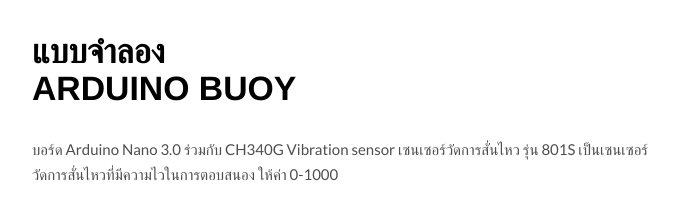
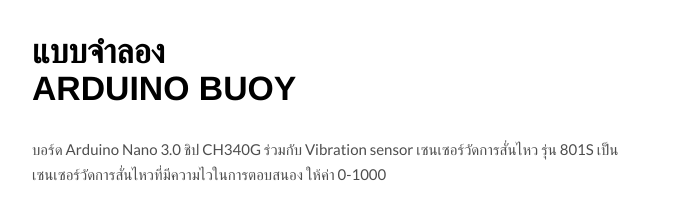
Before and after one commit to TomChakkrapan/Buoy, a plain HTML site: page index.html in a window 1280 px wide. Shown: the part 1380-1590 px from the top of the page, without its empty margins (297-976 px from the left). Drawn offline with Linux system fonts and the light colour scheme.

Commit message:
Update index.html

```diff
--- a/index.html
+++ b/index.html
@@ -73,7 +73,7 @@
 	<div class="award section second" id="achievements">
 		<div class="container">
     <h1>แบบจำลอง <br>Arduino Buoy </h1>
-      <p> บอร์ด Arduino Nano 3.0 ร่วมกับ CH340G Vibration sensor เซนเซอร์วัดการสั่นไหว รุ่น 801S เป็นเซนเซอร์วัดการสั่นไหวที่มีความไวในการตอบสนอง ให้ค่า 0-1000
+      <p> บอร์ด Arduino Nano 3.0 ชิป CH340G ร่วมกับ Vibration sensor เซนเซอร์วัดการสั่นไหว รุ่น 801S เป็นเซนเซอร์วัดการสั่นไหวที่มีความไวในการตอบสนอง ให้ค่า 0-1000
     </p>
     <img src="components.png" alt="Buoy">
 		</div>
```
